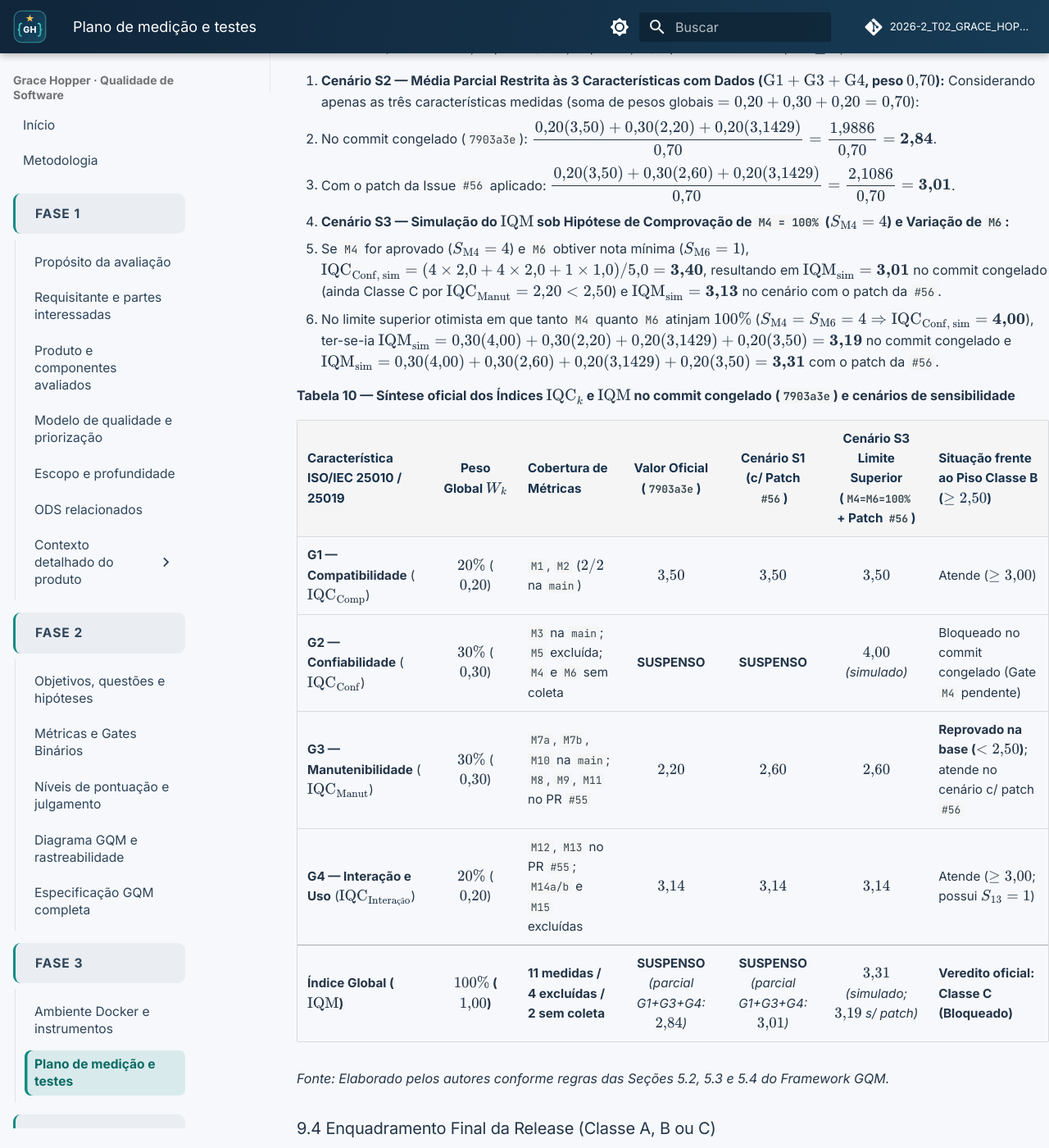
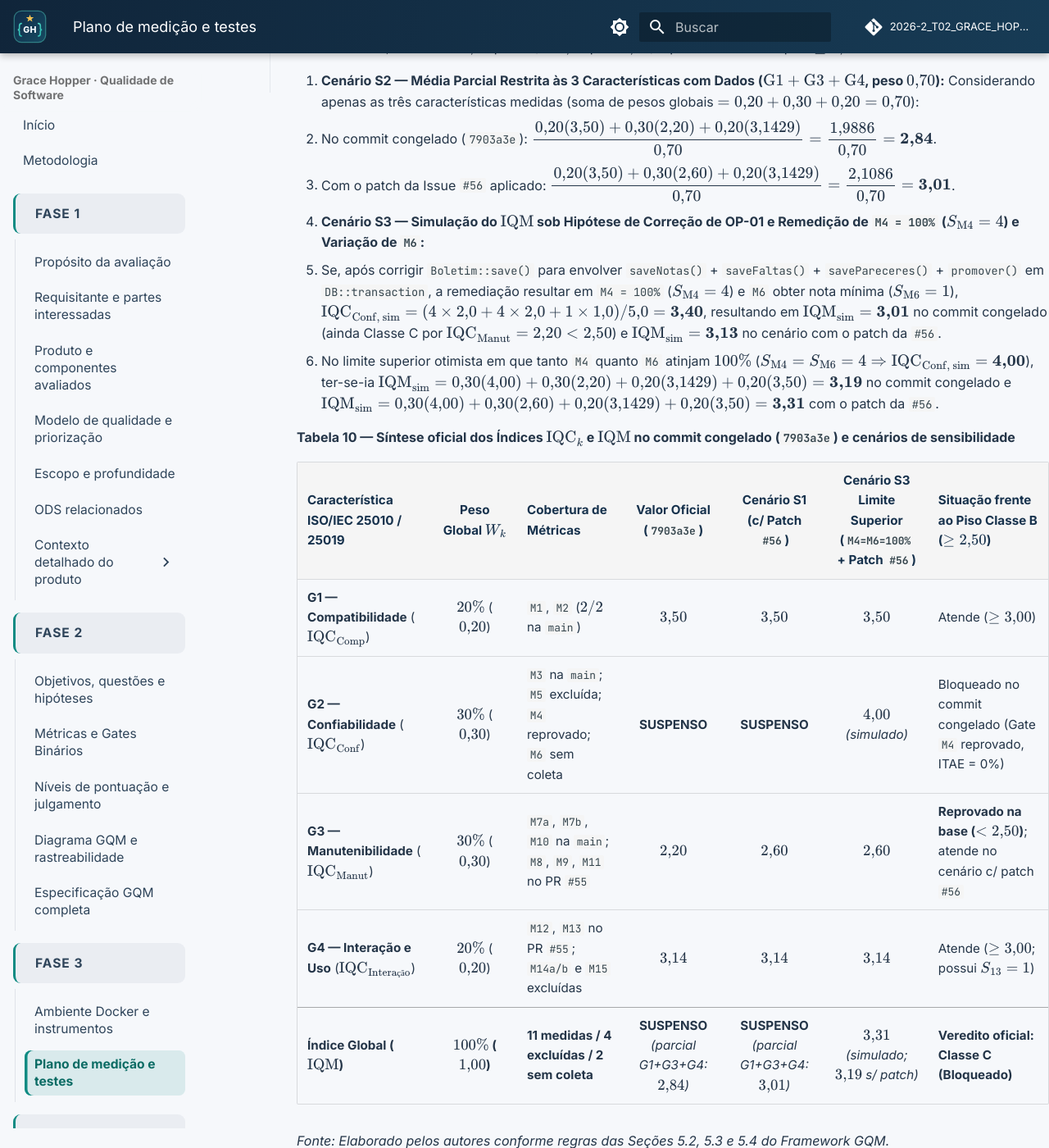
Before and after one commit to FCTE-Qualidade-de-Software-1/2026-2_T02_GRACE_HOPPER, an MkDocs documentation site: the page built from docs/plano_medicao_testes.md, in a window 1280 px wide and 1400 px high, scrolled down 29560 px. Shown: the whole window at 82% size. Built offline with MkDocs 1.6.1 and Material for MkDocs 9.7.7, drawn with Linux system fonts in a browser that asks for light colours; comment, search, counter and statistics services are not loaded; some of the changed text lies outside the part shown.

Commit message:
Correção do merge

```diff
--- a/docs/plano_medicao_testes.md
+++ b/docs/plano_medicao_testes.md
@@ -374,7 +374,7 @@ flowchart LR
 
     subgraph DECISAO["Julgamento Final de Release (Fase 5)"]
         VEREDITO["Commit Congelado 7903a3e:<br/>CLASSE C — REPROVADO / BLOQUEADO<br/>(Gate M4 reprovado, ITAE = 0% + IQC_Manut = 2,20 &lt; 2,50)"]
-        CENARIO["Análise de Sensibilidade (Cenário Hipotético):<br/>Com Patch #56 + Merge PR #55 + Aprovação M4/M6<br/>→ Potencial transição para CLASSE B"]
+        CENARIO["Análise de Sensibilidade (Cenário Hipotético):<br/>Após corrigir Boletim::save() e remedir M4 + M6<br/>→ Potencial transição para CLASSE B"]
         VEREDITO -.-> CENARIO
     end
 
@@ -516,8 +516,8 @@ $$
    - No commit congelado (`7903a3e`): $\dfrac{0{,}20(3{,}50) + 0{,}30(2{,}20) + 0{,}20(3{,}1429)}{0{,}70} = \dfrac{1{,}9886}{0{,}70} = \mathbf{2{,}84}$.
    - Com o patch da Issue `#56` aplicado: $\dfrac{0{,}20(3{,}50) + 0{,}30(2{,}60) + 0{,}20(3{,}1429)}{0{,}70} = \dfrac{2{,}1086}{0{,}70} = \mathbf{3{,}01}$.
 
-3. **Cenário S3 — Simulação do $\text{IQM}$ sob Hipótese de Comprovação de `M4 = 100%` ($S_{\text{M4}} = 4$) e Variação de `M6`:**
-   - Se `M4` for aprovado ($S_{\text{M4}} = 4$) e `M6` obtiver nota mínima ($S_{\text{M6}} = 1$), $\text{IQC}_{\text{Conf, sim}} = (4 \times 2{,}0 + 4 \times 2{,}0 + 1 \times 1{,}0)/5{,}0 = \mathbf{3{,}40}$, resultando em $\text{IQM}_{\text{sim}} = \mathbf{3{,}01}$ no commit congelado (ainda Classe C por $\text{IQC}_{\text{Manut}} = 2{,}20 < 2{,}50$) e $\text{IQM}_{\text{sim}} = \mathbf{3{,}13}$ no cenário com o patch da `#56`.
+3. **Cenário S3 — Simulação do $\text{IQM}$ sob Hipótese de Correção de OP-01 e Remedição de `M4 = 100%` ($S_{\text{M4}} = 4$) e Variação de `M6`:**
+   - Se, após corrigir `Boletim::save()` para envolver `saveNotas()` + `saveFaltas()` + `savePareceres()` + `promover()` em `DB::transaction`, a remediação resultar em `M4 = 100%` ($S_{\text{M4}} = 4$) e `M6` obter nota mínima ($S_{\text{M6}} = 1$), $\text{IQC}_{\text{Conf, sim}} = (4 \times 2{,}0 + 4 \times 2{,}0 + 1 \times 1{,}0)/5{,}0 = \mathbf{3{,}40}$, resultando em $\text{IQM}_{\text{sim}} = \mathbf{3{,}01}$ no commit congelado (ainda Classe C por $\text{IQC}_{\text{Manut}} = 2{,}20 < 2{,}50$) e $\text{IQM}_{\text{sim}} = \mathbf{3{,}13}$ no cenário com o patch da `#56`.
    - No limite superior otimista em que tanto `M4` quanto `M6` atinjam $100\%$ ($S_{\text{M4}} = S_{\text{M6}} = 4 \Rightarrow \text{IQC}_{\text{Conf, sim}} = \mathbf{4{,}00}$), ter-se-ia $\text{IQM}_{\text{sim}} = 0{,}30(4{,}00) + 0{,}30(2{,}20) + 0{,}20(3{,}1429) + 0{,}20(3{,}50) = \mathbf{3{,}19}$ no commit congelado e $\text{IQM}_{\text{sim}} = 0{,}30(4{,}00) + 0{,}30(2{,}60) + 0{,}20(3{,}1429) + 0{,}20(3{,}50) = \mathbf{3{,}31}$ com o patch da `#56`.
 
 **Tabela 10 — Síntese oficial dos Índices $\text{IQC}_k$ e $\text{IQM}$ no commit congelado (`7903a3e`) e cenários de sensibilidade**
@@ -525,7 +525,7 @@ $$
 | Característica ISO/IEC 25010 / 25019 | Peso Global $W_k$ | Cobertura de Métricas | Valor Oficial (`7903a3e`) | Cenário S1 (c/ Patch `#56`) | Cenário S3 Limite Superior (`M4=M6=100%` + Patch `#56`) | Situação frente ao Piso Classe B ($\ge 2{,}50$) |
 | :--- | :-: | :--- | :-: | :-: | :-: | :--- |
 | **G1 — Compatibilidade** ($\text{IQC}_{\text{Comp}}$) | $20\%$ ($0{,}20$) | `M1`, `M2` ($2/2$ na `main`) | **$3{,}50$** | **$3{,}50$** | **$3{,}50$** | Atende ($\ge 3{,}00$) |
-| **G2 — Confiabilidade** ($\text{IQC}_{\text{Conf}}$) | $30\%$ ($0{,}30$) | `M3` na `main`; `M5` excluída; `M4` e `M6` sem coleta | **SUSPENSO** | **SUSPENSO** | *$4{,}00$ (simulado)* | Bloqueado no commit congelado (Gate `M4` pendente) |
+| **G2 — Confiabilidade** ($\text{IQC}_{\text{Conf}}$) | $30\%$ ($0{,}30$) | `M3` na `main`; `M5` excluída; `M4` reprovado; `M6` sem coleta | **SUSPENSO** | **SUSPENSO** | *$4{,}00$ (simulado)* | Bloqueado no commit congelado (Gate `M4` reprovado, ITAE = 0%) |
 | **G3 — Manutenibilidade** ($\text{IQC}_{\text{Manut}}$) | $30\%$ ($0{,}30$) | `M7a`, `M7b`, `M10` na `main`; `M8`, `M9`, `M11` no PR `#55` | **$2{,}20$** | **$2{,}60$** | **$2{,}60$** | **Reprovado na base ($< 2{,}50$)**; atende no cenário c/ patch `#56` |
 | **G4 — Interação e Uso** ($\text{IQC}_{\text{Interação}}$) | $20\%$ ($0{,}20$) | `M12`, `M13` no PR `#55`; `M14a/b` e `M15` excluídas | **$3{,}14$** | **$3{,}14$** | **$3{,}14$** | Atende ($\ge 3{,}00$; possui $S_{13}=1$) |
 | **Índice Global ($\text{IQM}$)** | **$100\%$ ($1{,}00$)** | **11 medidas / 4 excluídas / 2 sem coleta** | **SUSPENSO** *(parcial G1+G3+G4: $2{,}84$)* | **SUSPENSO** *(parcial G1+G3+G4: $3{,}01$)* | *$3{,}31$ (simulado; $3{,}19$ s/ patch)* | **Veredito oficial: Classe C (Bloqueado)** |
@@ -540,7 +540,7 @@ Confrontando os resultados das Tabelas 8, 9 e 10 com o fluxograma da Figura 2 e
   - **Causa 1 (Gate Binário M4 Reprovado e Suspensão do IQM):** O Gate Binário `M4 (ITAE)` foi medido e **REPROVADO** (`ITAE = 0/1 = 0%`, OP-01 não atômica sob falha intermediária), determinando Classe C pela regra não-compensatória da Seção 5.1. A métrica gradual `M6 (CVPB)` não foi executada e não tem política prévia de renormalização; pela Seção 5.2 e Figura 2, o $\text{IQM}$ fica **NÃO CALCULÁVEL / SUSPENSO**, vedando aprovação por média parcial.
    - **Causa 2 (Piso Eliminatório de Manutenibilidade no Commit Congelado):** O produto avaliado é o commit congelado `7903a3e` (que não contém o patch da Issue `#56`). Nele, o índice de Manutenibilidade é **$\text{IQC}_{\text{Manut}} = 2{,}20 < 2{,}50$**, violando o piso mínimo de $2{,}50$ exigido para todas as características devido a $\text{CC}_{\max} = 72$ (`M7b`, $S = 1$) e $\text{IFDL} = 4{,}56$ (`M9`, $S = 1$).
 2. **Cenário Hipotético de Transição para a Classe B (Análise de Sensibilidade):**
-   - A transição para a **Classe B (Aprovado com Ressalvas)** não é o estado atual do commit congelado, mas um **cenário de engenharia alcançável** caso três condições sejam cumpridas: (i) incorporação do patch validado na Issue `#56` (`docs/evidencias/melhoria/getSituacaoNotas.patch`) ao código do produto, elevando $\text{IQC}_{\text{Manut}}$ de **$2{,}20$ para $2{,}60 \ge 2{,}50$**; (ii) conclusão dos ajustes de revisão e integração do PR `#55` (`M8`, `M9`, `M11`, `M12` e `M13`); e (iii) execução empírica e aprovação de `M4` ($\text{ITAE} = 100\%$) e `M6` ($\text{CVPB}$).
+   - A transição para a **Classe B (Aprovado com Ressalvas)** não é o estado atual do commit congelado, mas um **cenário de engenharia alcançável** caso três condições sejam cumpridas: (i) incorporação do patch validado na Issue `#56` (`docs/evidencias/melhoria/getSituacaoNotas.patch`) ao código do produto, elevando $\text{IQC}_{\text{Manut}}$ de **$2{,}20$ para $2{,}60 \ge 2{,}50$**; (ii) conclusão dos ajustes de revisão e integração do PR `#55` (`M8`, `M9`, `M11`, `M12` e `M13`); e (iii) correção de `Boletim::save()` (envolver `saveNotas()`, `saveFaltas()`, `savePareceres()` e `promover()` em `DB::transaction`) seguida de remediação de `M4` ($\text{ITAE} = 100\%$) e execução de `M6` ($\text{CVPB}$).
    - Mesmo nesse cenário, o produto ficaria enquadrado na **Classe B** (e não na Classe A) porque $\text{IQC}_{\text{Manut}} = 2{,}60 < 3{,}00$ e subsistem métricas graduais em nível Crítico ($S_i = 1$ em `M9` e `M13`), exigindo o Plano de Ação Corretiva da Tabela 11.
 
 ### 9.5 Plano de Ação Corretiva Priorizado (Backlog de Engenharia)
```
Also changed, not shown: README.md (+7 -7 lines), docs/fase-4/index.md (+5 -5 lines).
